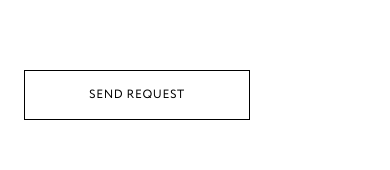
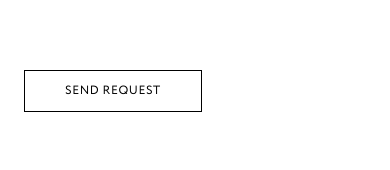
Before and after one commit to nikolaynizruhin/asty, a Next.js app: page /projects in a window 390 px wide. Shown: the part 1113-1283 px from the top of the page. Built offline with nearby package versions, Linux system fonts and the light colour scheme.

Commit message:
Add button component

```diff
--- a/app/components/about.tsx
+++ b/app/components/about.tsx
@@ -1,3 +1,4 @@
+import Button from "@/components/button"
 import Title from "@/components/title"
 
 export default function About() {
@@ -17,9 +18,9 @@ export default function About() {
           </p>
         </div>
         <div className="mt-12 md:mt-14 flex">
-          <a href="#" className="border border-black bg-white py-3 px-10 md:px-8 xl:px-16 xl:py-4 text-[11px] text-xs tracking-wider font-medium text-black hover:text-white hover:bg-black">
+          <Button href="#">
             ДІЗНАТИСЯ БІЛЬШЕ
-          </a>
+          </Button>
         </div>
       </div>
     </div>
--- a/app/components/career.tsx
+++ b/app/components/career.tsx
@@ -1,3 +1,4 @@
+import Button from "@/components/button";
 import Title from "@/components/title";
 
 export default function Career() {
@@ -19,9 +20,9 @@ export default function Career() {
           </p>
         </div>
         <div className="mt-12 md:mt-14 flex">
-          <a href="#" className="border border-black bg-white py-3 px-10 md:px-8 xl:px-16 xl:py-4 text-xs tracking-wider font-medium text-black hover:text-white hover:bg-black">
+          <Button href="#">
             ДАВАЙТЕ ЗНАЙОМИТИСЬ
-          </a>
+          </Button>
         </div>
       </div>
     </div>
--- a/app/components/contact.tsx
+++ b/app/components/contact.tsx
@@ -1,3 +1,5 @@
+import Button from "@/components/button";
+
 export default function Contact() {
   return (
     <div className="bg-[#1a1a1a] py-20 xl:py-32">
@@ -15,12 +17,9 @@ export default function Contact() {
             interior design.
           </p>
           <div className="mt-8 xl:mt-14 flex">
-            <a
-              href="#"
-              className="border border-white py-3 px-10 md:px-8 xl:px-16 xl:py-4 text-xs tracking-wider font-medium text-white hover:text-black hover:bg-white"
-            >
+            <Button href="#" isDark>
               SEND REQUEST
-            </a>
+            </Button>
           </div>
         </div>
       </div>
--- a/app/projects/components/contact.tsx
+++ b/app/projects/components/contact.tsx
@@ -1,3 +1,5 @@
+import Button from "@/components/button";
+
 export default function Contact() {
   return (
     <div className="bg-white py-24 sm:py-32">
@@ -11,12 +13,9 @@ export default function Contact() {
             interior design.
           </p>
           <div className="mt-10 flex">
-            <a
-              href="#"
-              className="border border-black bg-white px-16 py-4 text-xs tracking-wider font-medium text-black hover:text-white hover:bg-black"
-            >
+            <Button href="#">
               SEND REQUEST
-            </a>
+            </Button>
           </div>
         </div>
       </div>
--- /dev/null
+++ b/components/button.tsx
@@ -0,0 +1,7 @@
+export default function Button({ children, href, isDark = false }: { href: string, children: string, isDark?: boolean }) {
+  return (
+    <a href={href} className={`${isDark ? 'border-white text-white hover:text-black hover:bg-white' : 'border-black text-black hover:text-white hover:bg-black'} border py-3 px-10 md:px-8 xl:px-16 xl:py-4 text-[11px] text-xs tracking-wider font-medium`}>
+      {children}
+    </a>
+  )
+}
```
